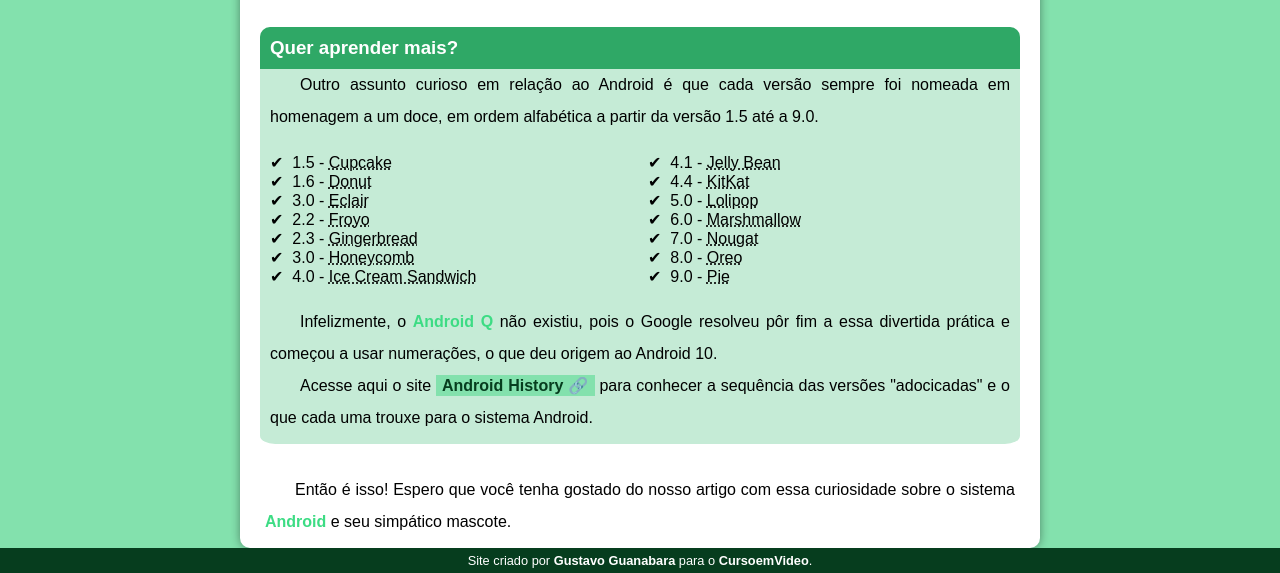
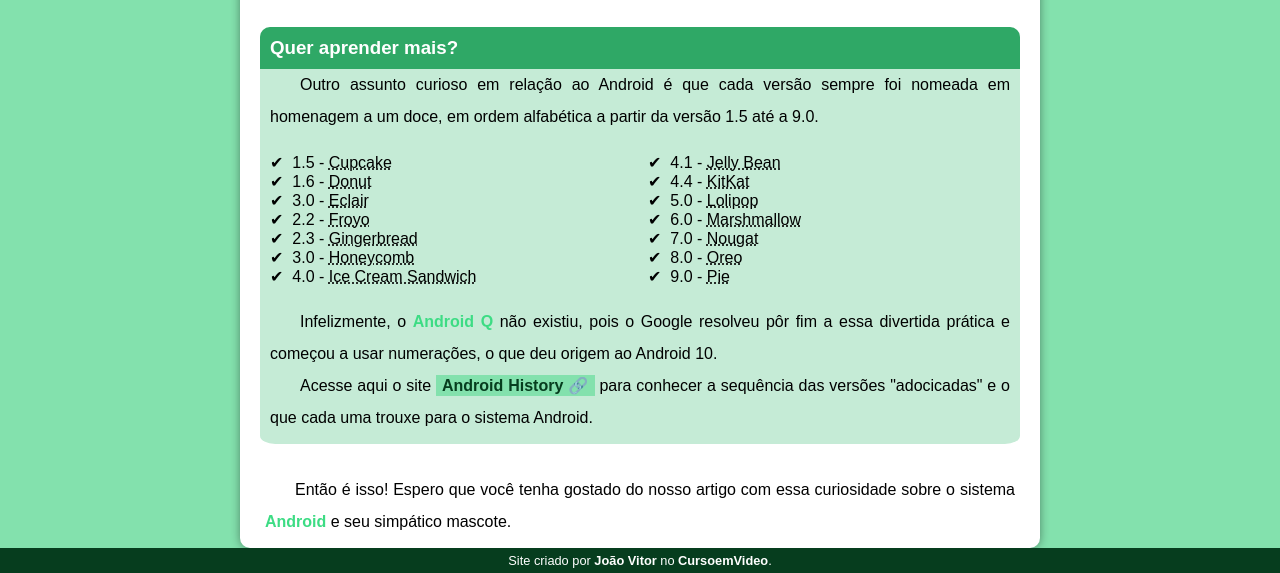
Before and after one commit to joaobrxyz/project-android, a plain HTML site: page index.html in a window 1280 px wide. Shown: the part 2214-2787 px from the top of the page. Drawn offline with Linux system fonts and the light colour scheme.

Commit message:
att os links do footer

```diff
--- a/index.html
+++ b/index.html
@@ -78,7 +78,7 @@
         </article>
     </main>
     <footer>
-        <p>Site criado por <a href="https://github.com/gustavoguanabara" target="_blank">Gustavo Guanabara</a> para o <a href="https://www.youtube.com/@CursoemVideo" target="_blank">CursoemVideo</a>.</p>
+        <p>Site criado por <a href="https://github.com/joaobrxyz" target="_blank">João Vitor</a> no <a href="https://www.youtube.com/c/CursoemV%C3%ADdeo" target="_blank">CursoemVideo</a>.</p>
     </footer>
 </body>
 </html>
```
